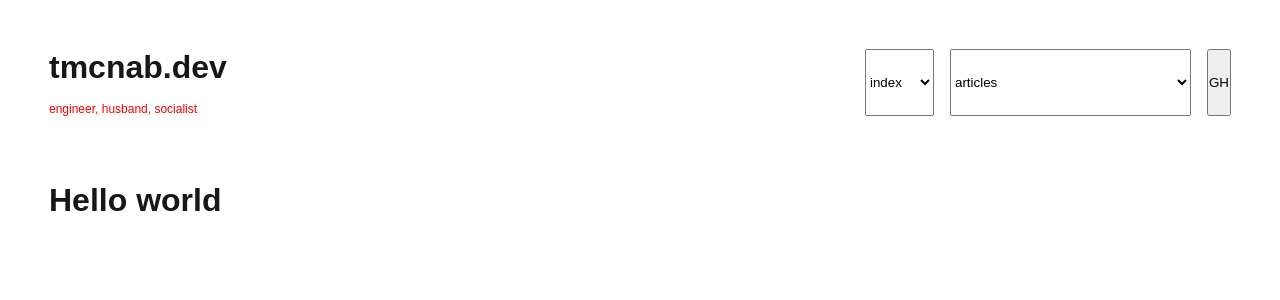
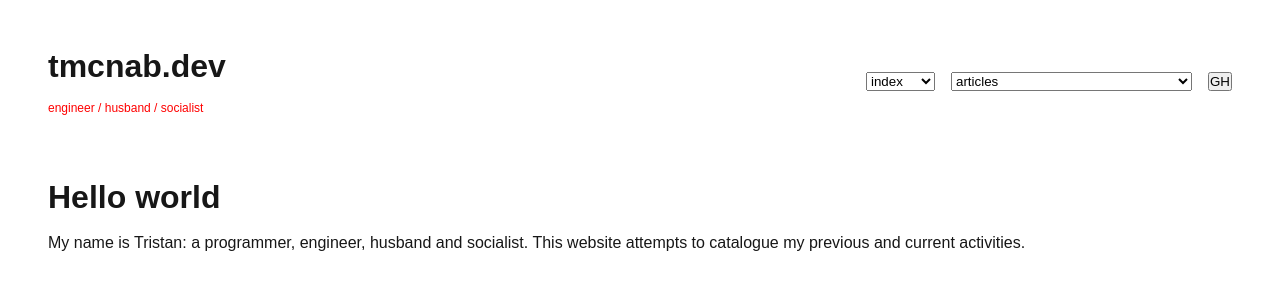
Before and after one commit to tmcnab/tmcnab.dev, a Next.js app: page / in a window 1280 px wide. Shown: the top 300 px of the page. Built offline with nearby package versions, Linux system fonts and the light colour scheme.

Commit message:
update flex

```diff
--- a/src/app/layout.css
+++ b/src/app/layout.css
@@ -1,6 +1,5 @@
 header {
 	margin-bottom: 2rem;
-	border: 1px solid white;
 	padding: 1rem;
 }
 
@@ -15,6 +14,5 @@ header {
 }
 
 main {
-	border: 1px solid white;
 	padding: 1rem;
 }
--- a/src/app/layout.tsx
+++ b/src/app/layout.tsx
@@ -1,11 +1,11 @@
 import './layout.css'
 import "./globals.css"
 import { ReactNode } from "react"
+import ArticleSelect from '@/components/ArticleSelect'
 import Flex from "@/components/Flex"
+import Link from 'next/link'
+import PageSelect from '@/components/PageSelect'
 import type { Metadata } from "next"
-import PageSelect from '@/components/PageSelect'
-import ArticleSelect from '@/components/ArticleSelect'
-import Link from 'next/link'
 
 export const metadata: Metadata = {
 	description: "Generated by create next app",
@@ -25,12 +25,14 @@ export default function Layout({ children }: Props) {
 					<Flex>
 						<Flex vertical>
 							<Link className='header-title' href='/'>tmcnab.dev</Link>
-							<span className='header-subtitle'>engineer, husband, socialist</span>
+							<span className='header-subtitle'>engineer / husband / socialist</span>
 						</Flex>
-						<Flex>
-							<PageSelect />
-							<ArticleSelect />
-							<button>GH</button>
+						<Flex justifyContent='center' vertical>
+							<Flex>
+								<PageSelect />
+								<ArticleSelect />
+								<button>GH</button>
+							</Flex>
 						</Flex>
 					</Flex>
 				</header>
--- a/src/app/page.tsx
+++ b/src/app/page.tsx
@@ -1,5 +1,9 @@
 export default function Page () {
 	return (
-		<h1>Hello world</h1>
+		<>
+			<h1>Hello world</h1>
+			<br />
+			<p>My name is Tristan: a programmer, engineer, husband and socialist. This website attempts to catalogue my previous and current activities.</p>
+		</>
 	)
 }
--- a/src/components/Flex.tsx
+++ b/src/components/Flex.tsx
@@ -2,15 +2,16 @@ import { CSSProperties, ReactNode } from "react"
 
 export interface FlexProps {
 	children: ReactNode
+	justifyContent: 'space-around' | 'space-between' | 'center' | 'end' | 'space-evenly' | 'start'
 	vertical?: boolean
 }
 
-export default function Flex ({ children, vertical = false }: FlexProps) {
+export default function Flex ({ children, justifyContent = 'space-between', vertical = false }: FlexProps) {
 	const style: CSSProperties = {
 		display: 'flex',
 		flexDirection: vertical ? 'column' : 'row',
+		justifyContent,
 		gap: '1rem',
-		justifyContent: 'space-between',
 	}
 
 	return <div children={children} style={style} />
```
